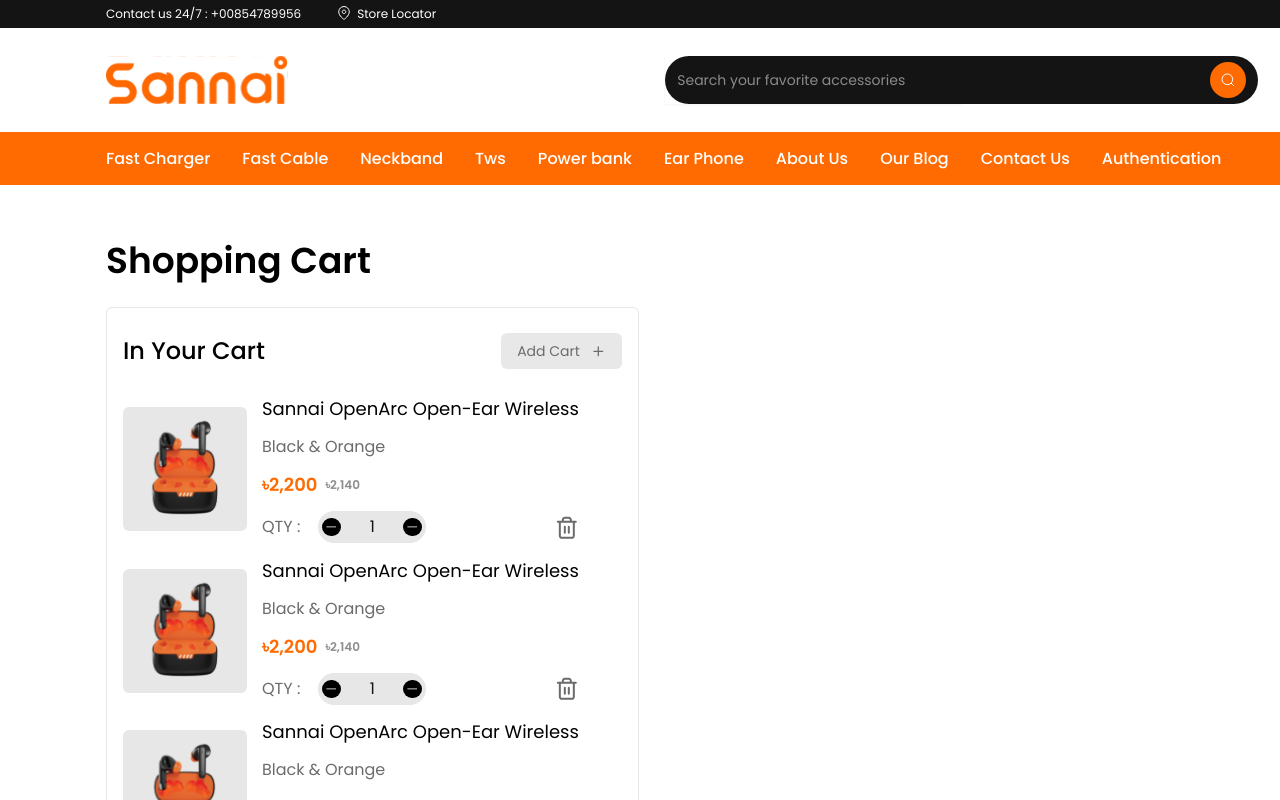
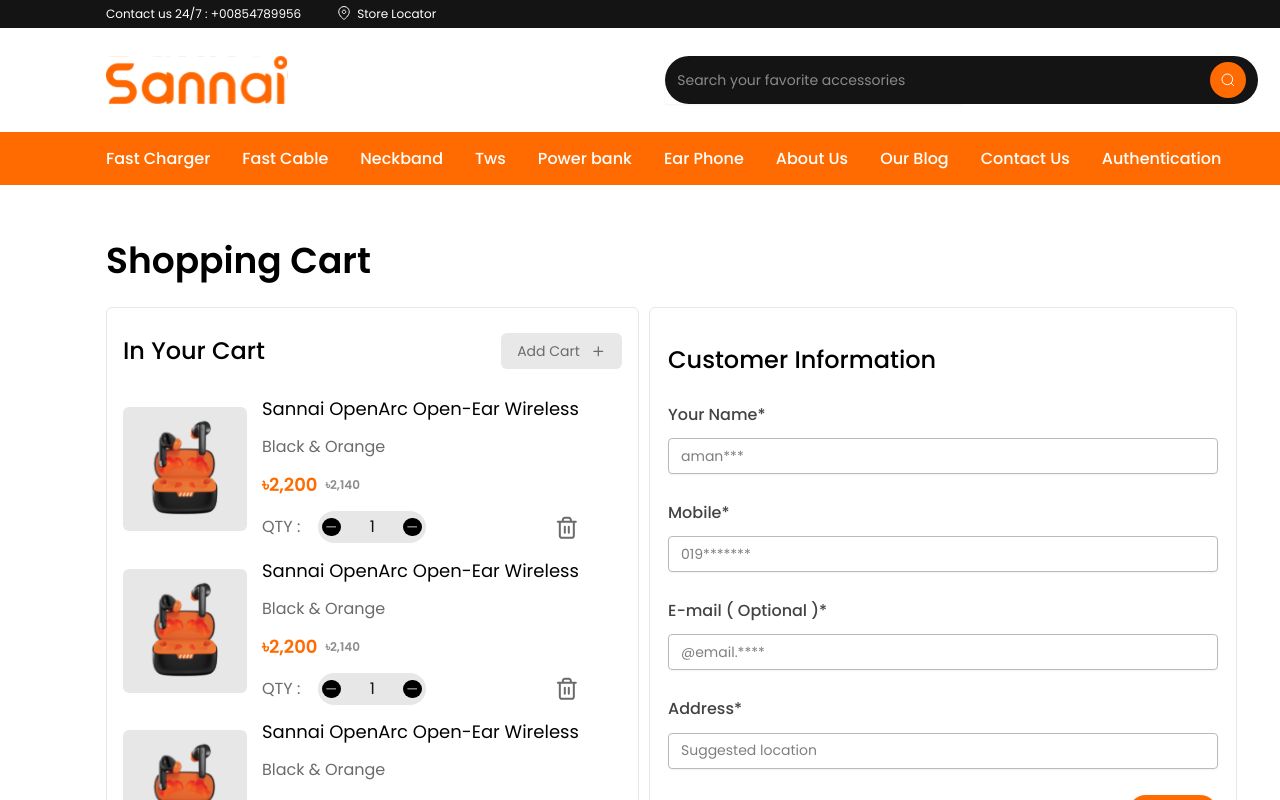
Before and after one commit to Fabiha15/techdyno-task, a Next.js app: page / in a window 1280 px wide. Shown: the top 800 px of the page. Built offline with nearby package versions, Linux system fonts and the light colour scheme.

Commit message:
customer info done

```diff
--- a/src/app/globals.css
+++ b/src/app/globals.css
@@ -6,16 +6,18 @@
 @theme inline {
   --color-background: var(--background);
   --color-foreground: var(--foreground);
-  --color-gray-50: #E8E8E8;
+  --color-gray-50: #e8e8e8;
+  --color-gray-300: #bbbaba;
+  --color-gray-400: #434343;
   --color-gray-500: #141414;
-  --color-white-400: #F4F4F4;
+  --color-white-400: #f4f4f4;
   --color-white-500: #ffffff;
   --color-white-800: #8c8c8c;
-  --color-white-900: #6B6B6B;
+  --color-white-900: #6b6b6b;
   --color-orange-100: #ffd1b0;
   --color-orange-300: #ff9c55;
   --color-orange-500: #ff6b01;
-  --color-black-50: #E7E7E7;
+  --color-black-50: #e7e7e7;
   --font-poppins: var(--font-poppins);
   /* --color-sidebar-ring: var(--sidebar-ring);
   --color-sidebar-border: var(--sidebar-border);
@@ -66,8 +68,8 @@
 .content-wrapper {
   @apply w-[1708px]  mx-auto;
 }
-.border2{
-  @apply border border-red-500
+.border2 {
+  @apply border border-red-500;
 }
 /*
 :root {
--- /dev/null
+++ b/src/components/hero/CustomerInfo.tsx
@@ -0,0 +1,53 @@
+import { Button } from "../ui/button";
+import { Input } from "../ui/input";
+
+const CustomerInfo = () => {
+  return (
+    <div className="flex flex-col gap-[26.86px] rounded-md pt-9 pb-[18px] px-[18px] border border-black-50 ">
+      <p className="text-2xl font-medium text-black">Customer Information</p>
+      <div>
+        <p className="text-base font-medium text-gray-400 mb-[11.3px]">
+          Your Name*
+        </p>
+        <Input
+          className="text-sm font-normal border border-gray-300 rounded-sm"
+          placeholder="aman***"
+        />
+      </div>
+      <div>
+        <p className="text-base font-medium text-gray-400 mb-[11.3px]">
+          Mobile*
+        </p>
+        <Input
+          className="text-sm font-normal border border-gray-300 rounded-sm"
+          placeholder="019*******"
+        />
+      </div>
+      <div>
+        <p className="text-base font-medium text-gray-400 mb-[11.3px]">
+          E-mail ( Optional )*
+        </p>
+        <Input
+          className="text-sm font-normal border border-gray-300 rounded-sm"
+          placeholder="@email.****"
+        />
+      </div>
+      <div>
+        <p className="text-base font-medium text-gray-400 mb-[11.3px]">
+          Address*
+        </p>
+        <Input
+          className="text-sm font-normal border border-gray-300 rounded-sm"
+          placeholder="Suggested location"
+        />
+      </div>
+      <div className="flex justify-end items-center">
+        <Button className="w-[90px]   bg-orange-500  text-white  rounded-full">
+          Save
+        </Button>
+      </div>
+    </div>
+  );
+};
+
+export default CustomerInfo;
--- a/src/components/hero/Hero.tsx
+++ b/src/components/hero/Hero.tsx
@@ -1,19 +1,18 @@
-import { Cart } from "./Cart"
-
-
-
-
-
+import { Cart } from "./Cart";
+import CustomerInfo from "./CustomerInfo";
 
 const Hero = () => {
   return (
-   <div className="content-wrapper mt-[56px] mb-[75px] ">
+    <div className="content-wrapper mt-[56px] mb-[75px] ">
       <p className="text-4xl font-semibold text-black">Shopping Cart</p>
       <div className="flex mt-[26px] gap-[10px] ">
-      <Cart />
+        <Cart />
+        <div className="flex flex-col w-[588px]  ">
+          <CustomerInfo />
+        </div>
       </div>
     </div>
-  )
-}
+  );
+};
 
-export default Hero
+export default Hero;
```
